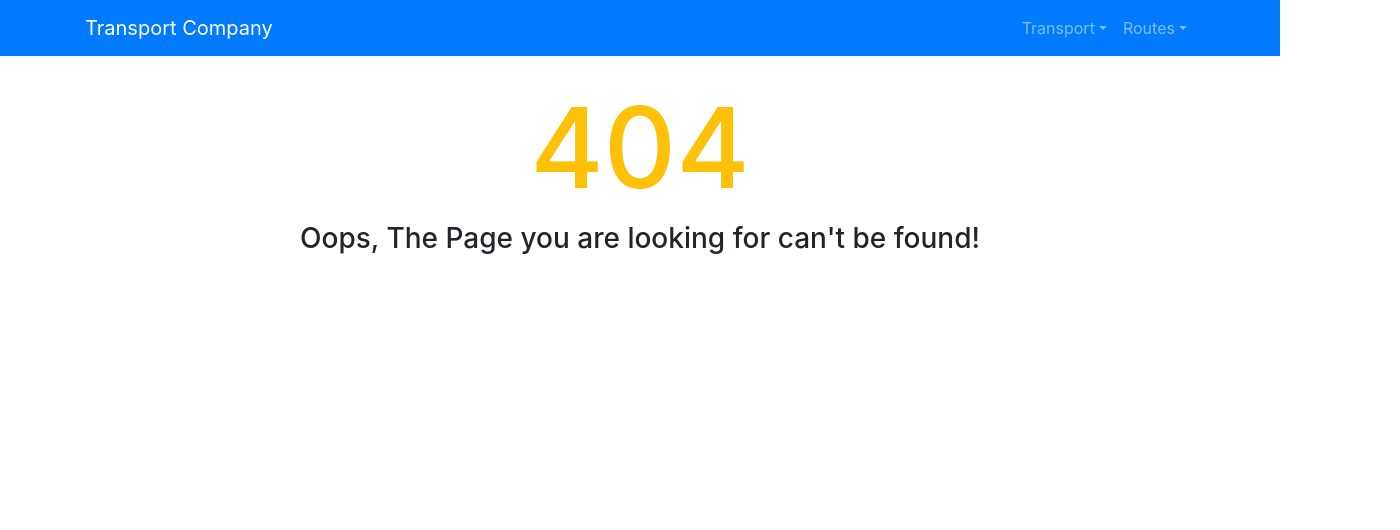
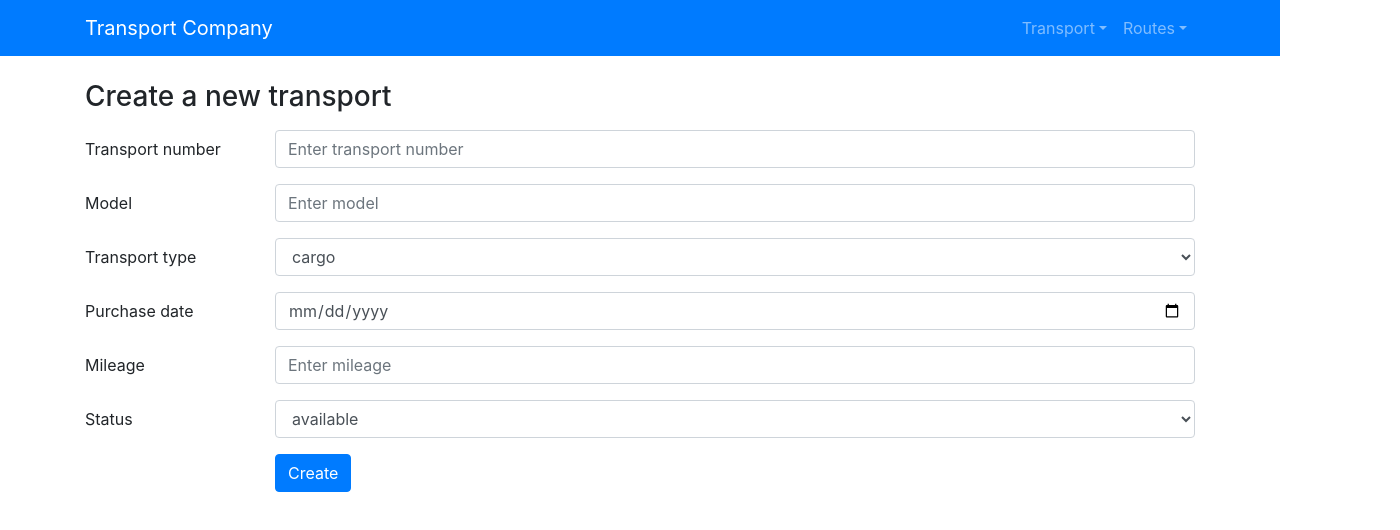
Before and after one commit to heorhii-hryhorov/transport-company-fe, a React (Create React App) app: page /transport/create in a window 1280 px wide. Before the commit this address had no page. Shown: the top 530 px of the page, 1400 px wide, since content can reach past the window. Built offline with nearby package versions, Linux system fonts and the light colour scheme.

Commit message:
added create transport form

```diff
--- a/src/App.tsx
+++ b/src/App.tsx
@@ -1,6 +1,7 @@
 import React from 'react';
 import { BrowserRouter as Router, Route, Switch } from 'react-router-dom';
 import Header from './components/Header/Header';
+import AddTransportContainer from './containers/AddTransportContainer/AddTransportContainer';
 import HomeContainer from './containers/HomeContainer/HomeContainer';
 import NotFoundContainer from './containers/NotFoundContainer/NotFoundContainer';
 
@@ -10,6 +11,7 @@ const App: React.FC = () => (
       <Header />
       <Switch>
         <Route path="/" exact component={HomeContainer} />
+        <Route path="/transport/create" exact component={AddTransportContainer} />
         <Route component={NotFoundContainer} />
       </Switch>
     </>
--- a/src/components/Header/Header.tsx
+++ b/src/components/Header/Header.tsx
@@ -22,7 +22,7 @@ const Header: React.FC = () => (
       <Container>
         <Row className="flex-fill d-flex justify-content-start">
           <Col xs="12" md="8">
-            <NavbarBrand href="/" className="mr-auto">Transport Company</NavbarBrand>
+            <NavbarBrand to="/" tag={Link} className="mr-auto">Transport Company</NavbarBrand>
             <NavbarToggler
               id="navbar-toggler"
               className={styles['burger-btn']}
--- /dev/null
+++ b/src/components/TransportForms/AddTransportForm/AddTransportForm.tsx
@@ -0,0 +1,90 @@
+import React from 'react';
+import {
+  Button,
+  Col, Form, FormGroup, Input, Label,
+} from 'reactstrap';
+
+const AddTransportForm: React.FC = () => (
+  <div>
+    <h3 className="mb-3">Create a new transport</h3>
+    <Form>
+      <FormGroup row>
+        <Label for="transport-number" sm={2}>
+          Transport number
+        </Label>
+        <Col sm={10}>
+          <Input
+            type="text"
+            name="transport-number"
+            id="transport-number"
+            placeholder="Enter transport number"
+          />
+        </Col>
+      </FormGroup>
+      <FormGroup row>
+        <Label for="model" sm={2}>
+          Model
+        </Label>
+        <Col sm={10}>
+          <Input
+            type="text"
+            name="model"
+            id="model"
+            placeholder="Enter model"
+          />
+        </Col>
+      </FormGroup>
+      <FormGroup row>
+        <Label for="transport-type" sm={2}>
+          Transport type
+        </Label>
+        <Col sm={10}>
+          <Input type="select" name="transport-type" id="transport-type">
+            <option>cargo</option>
+            <option>passenger</option>
+          </Input>
+        </Col>
+      </FormGroup>
+      <FormGroup row>
+        <Label for="purchase-date" sm={2}>Purchase date</Label>
+        <Col sm={10}>
+          <Input
+            type="date"
+            name="purchase-date"
+            id="purchase-date"
+            placeholder="Enter purchase date"
+          />
+        </Col>
+      </FormGroup>
+      <FormGroup row>
+        <Label for="mileage" sm={2}>Mileage</Label>
+        <Col sm={10}>
+          <Input
+            type="number"
+            name="mileage"
+            id="mileage"
+            placeholder="Enter mileage"
+          />
+        </Col>
+      </FormGroup>
+      <FormGroup row>
+        <Label for="status" sm={2}>
+          Status
+        </Label>
+        <Col sm={10}>
+          <Input type="select" name="status" id="status">
+            <option>available</option>
+            <option>unavailable</option>
+          </Input>
+        </Col>
+      </FormGroup>
+      <FormGroup row>
+        <Col sm={{ size: 12, offset: 2 }}>
+          <Button type="submit" color="primary">Create</Button>
+        </Col>
+      </FormGroup>
+    </Form>
+  </div>
+);
+
+export default AddTransportForm;
--- /dev/null
+++ b/src/containers/AddTransportContainer/AddTransportContainer.tsx
@@ -0,0 +1,17 @@
+import React from 'react';
+import {
+  Col, Container, Row,
+} from 'reactstrap';
+import AddTransportForm from '../../components/TransportForms/AddTransportForm/AddTransportForm';
+
+const AddTransportContainer: React.FC = () => (
+  <Container>
+    <Row>
+      <Col xs="12">
+        <AddTransportForm />
+      </Col>
+    </Row>
+  </Container>
+);
+
+export default AddTransportContainer;
```
